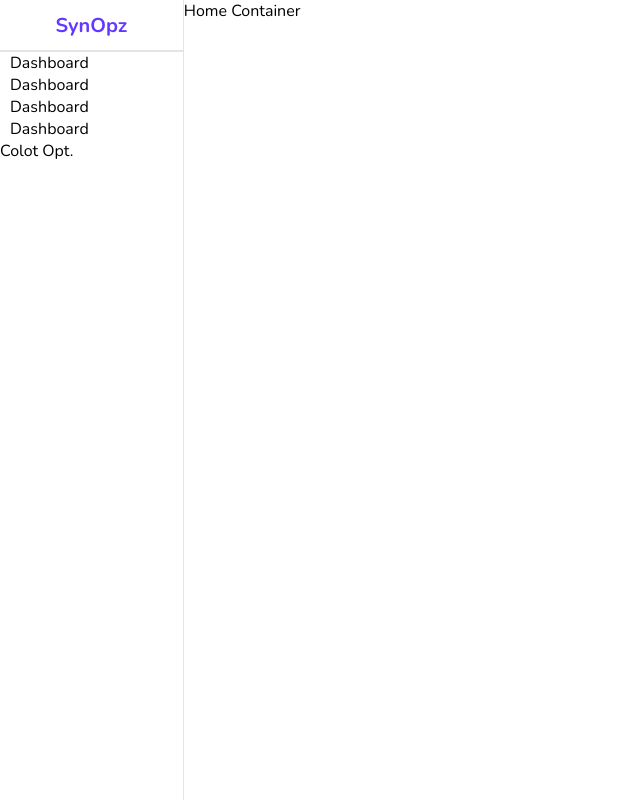
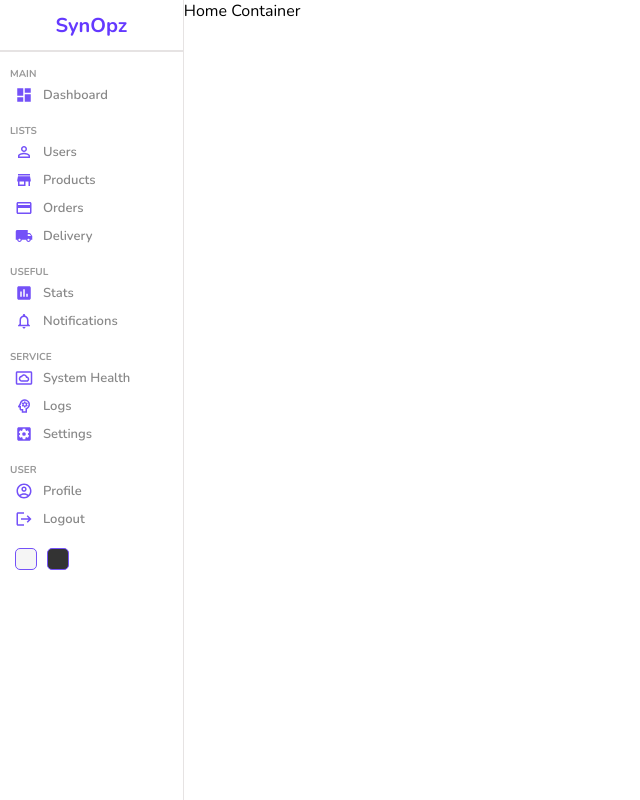
Before and after one commit to ppilla1/admin-dashboard-reatjs, a React (Create React App) app: page / in a window 1280 px wide. Shown: the whole page, without its empty margins (0-640 px from the left). Built offline with nearby package versions, Linux system fonts and the light colour scheme.

Commit message:
React sidebar menu design

```diff
--- a/src/components/sidebar/Sidebar.jsx
+++ b/src/components/sidebar/Sidebar.jsx
@@ -1,4 +1,17 @@
 import React from "react"
+import DashboardIcon from '@mui/icons-material/Dashboard'
+import PersonOutlineOutlinedIcon from '@mui/icons-material/PersonOutlineOutlined'
+import LogoutIcon from '@mui/icons-material/Logout'
+import AccountCircleOutlinedIcon from '@mui/icons-material/AccountCircleOutlined'
+import SettingsApplicationsSharpIcon from '@mui/icons-material/SettingsApplicationsSharp'
+import PsychologyOutlinedIcon from '@mui/icons-material/PsychologyOutlined'
+import SettingsSystemDaydreamOutlinedIcon from '@mui/icons-material/SettingsSystemDaydreamOutlined'
+import NotificationsOutlinedIcon from '@mui/icons-material/NotificationsOutlined'
+import AssessmentIcon from '@mui/icons-material/Assessment'
+import LocalShippingIcon from '@mui/icons-material/LocalShipping'
+import StoreIcon from '@mui/icons-material/Store'
+import CreditCardIcon from '@mui/icons-material/CreditCard'
+
 import "./Sidebar.scss"
 
 const Sidebar = () => {
@@ -11,13 +24,65 @@ const Sidebar = () => {
             <hr/>
             <div className="center">
                 <ul>
-                    <li><span>Dashboard</span></li>
-                    <li><span>Dashboard</span></li>
-                    <li><span>Dashboard</span></li>
-                    <li><span>Dashboard</span></li>
+                    <p className="title">MAIN</p>
+                    <li>
+                        <DashboardIcon className="icon"/>
+                        <span>Dashboard</span>
+                    </li>
+                    <p className="title">LISTS</p>
+                    <li>
+                        <PersonOutlineOutlinedIcon className="icon"/>
+                        <span>Users</span>
+                    </li>
+                    <li>
+                        <StoreIcon className="icon"/>
+                        <span>Products</span>
+                    </li>
+                    <li>
+                        <CreditCardIcon className="icon"/>
+                        <span>Orders</span>
+                    </li>
+                    <li>
+                        <LocalShippingIcon className="icon"/>
+                        <span>Delivery</span>
+                    </li>
+                    <p className="title">USEFUL</p>
+                    <li>
+                        <AssessmentIcon className="icon"/>
+                        <span>Stats</span>
+                    </li>
+                    <li>
+                        <NotificationsOutlinedIcon className="icon"/>
+                        <span>Notifications</span>
+                    </li>
+                    <p className="title">SERVICE</p>
+                    <li>
+                        <SettingsSystemDaydreamOutlinedIcon className="icon"/>
+                        <span>System Health</span>
+                    </li>
+                    <li>
+                        <PsychologyOutlinedIcon className="icon"/>
+                        <span>Logs</span>
+                    </li>
+                    <li>
+                        <SettingsApplicationsSharpIcon className="icon"/>
+                        <span>Settings</span>
+                    </li>
+                    <p className="title">USER</p>
+                    <li>
+                        <AccountCircleOutlinedIcon className="icon"/>
+                        <span>Profile</span>
+                    </li>
+                    <li>
+                        <LogoutIcon className="icon"/>
+                        <span>Logout</span>
+                    </li>
                 </ul>
             </div>
-            <div className="bottom">Colot Opt.</div>
+            <div className="bottom">
+                <div className="colorOption"></div>
+                <div className="colorOption"></div>
+            </div>
         </div>
     )
 }
--- a/src/components/sidebar/Sidebar.scss
+++ b/src/components/sidebar/Sidebar.scss
@@ -29,6 +29,57 @@
             list-style: none;
             margin: 0;
             padding: 0;
+
+            .title {
+                font-size: 10px;
+                font-weight: bold;
+                color: #999;
+                margin-top: 15px;
+            }
+
+            li{
+                display: flex;
+                align-items: center;
+                padding: 5px;
+                cursor: pointer;
+                &:hover {
+                    background-color: #ece8ff;
+                }
+
+                .icon {
+                    font-size: 18px;
+                    color: #7451f8;
+                }
+
+                span {
+                    font-size: 13px;
+                    color: #888;
+                    font-weight: 600;
+                    margin-left: 10px;
+                }
+            }
+        }
+    }
+
+    .bottom {
+        display: flex;
+        align-items: center;
+        margin: 10px;
+
+        .colorOption {
+            width: 20px;
+            height: 20px;
+            border-radius: 5px;
+            border: 1px solid #7451f8;
+            margin: 5px;
+            cursor: pointer;
+
+            &:nth-child(1) {
+                background-color: whitesmoke;
+            }
+            &:nth-child(2) {
+                background-color: #333;
+            }
         }
     }
 }
```
